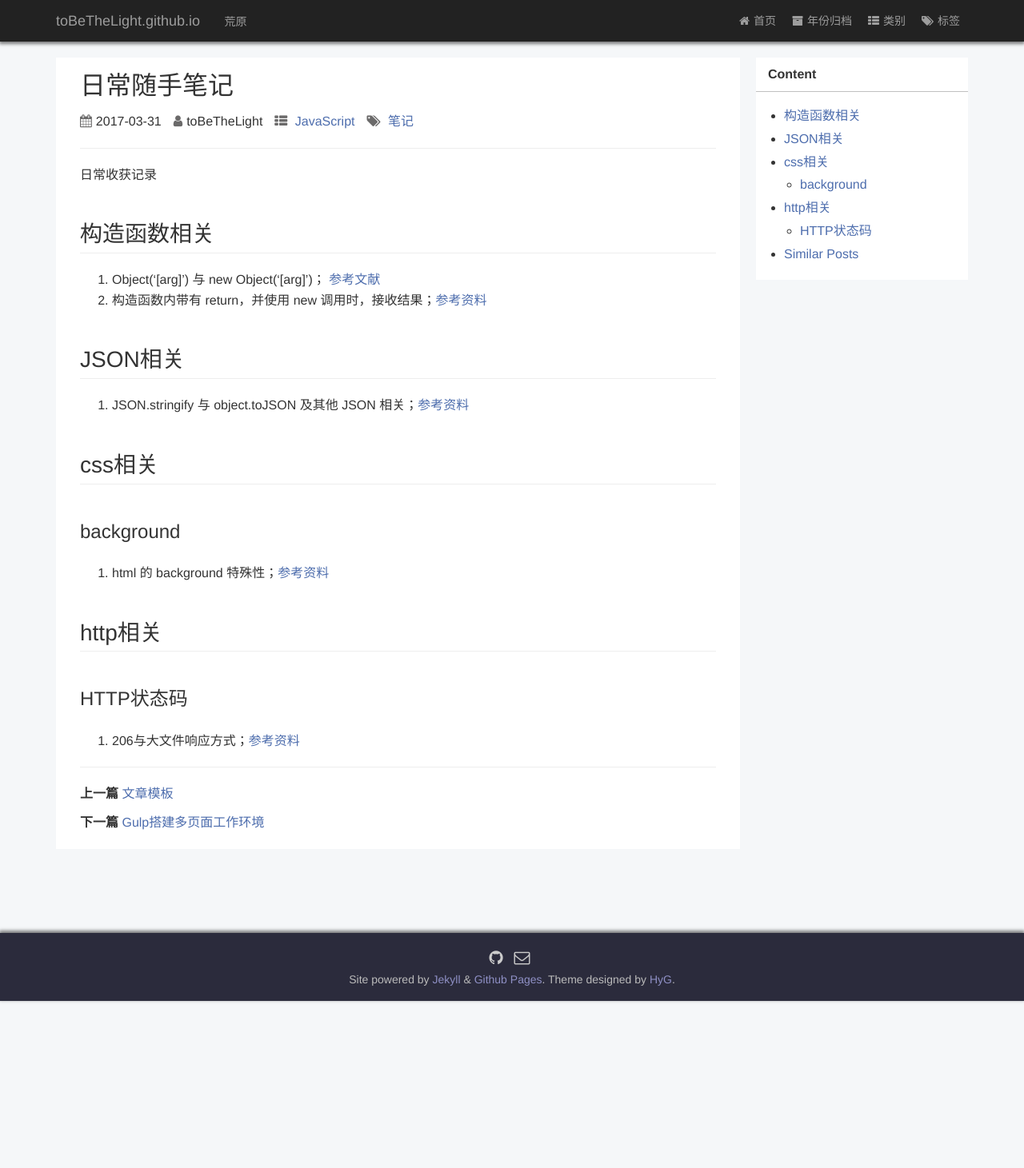
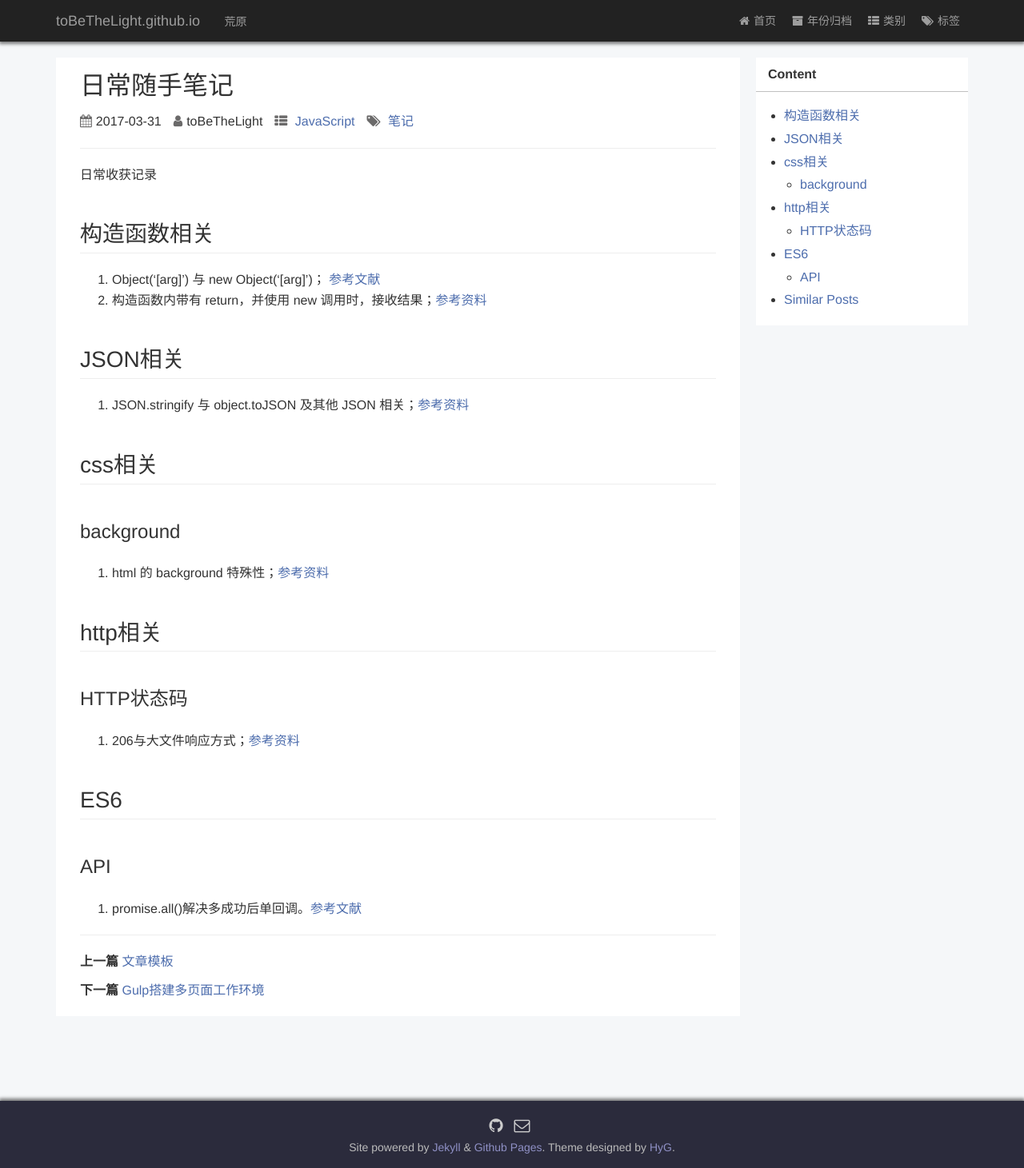
Before and after one commit to toBeTheLight/toBeTheLight.github.io, a Jekyll site: the page built from _posts/2017-03-31-日常笔记.md, in a window 1280 px wide. Shown: the whole page at 80% size. Built offline with Jekyll 4.4.1, drawn with Linux system fonts in a browser that asks for light colours; a style sheet for code colours, icons or effects is not loaded; before the commit the page ends 1252 px from its top, so only the background shows below that.

Commit message:
promise.all

```diff
--- a/_posts/2017-03-31-日常笔记.md
+++ b/_posts/2017-03-31-日常笔记.md
@@ -28,3 +28,7 @@ author: toBeTheLight
 ## http相关 ##
 ### HTTP状态码 ###
 1. 206与大文件响应方式；[参考资料](https://segmentfault.com/a/1190000009086020)
+
+## ES6 ##
+### API ###
+1. promise.all()解决多成功后单回调。[参考文献](https://developer.mozilla.org/zh-CN/docs/Web/JavaScript/Reference/Global_Objects/Promise)
```
